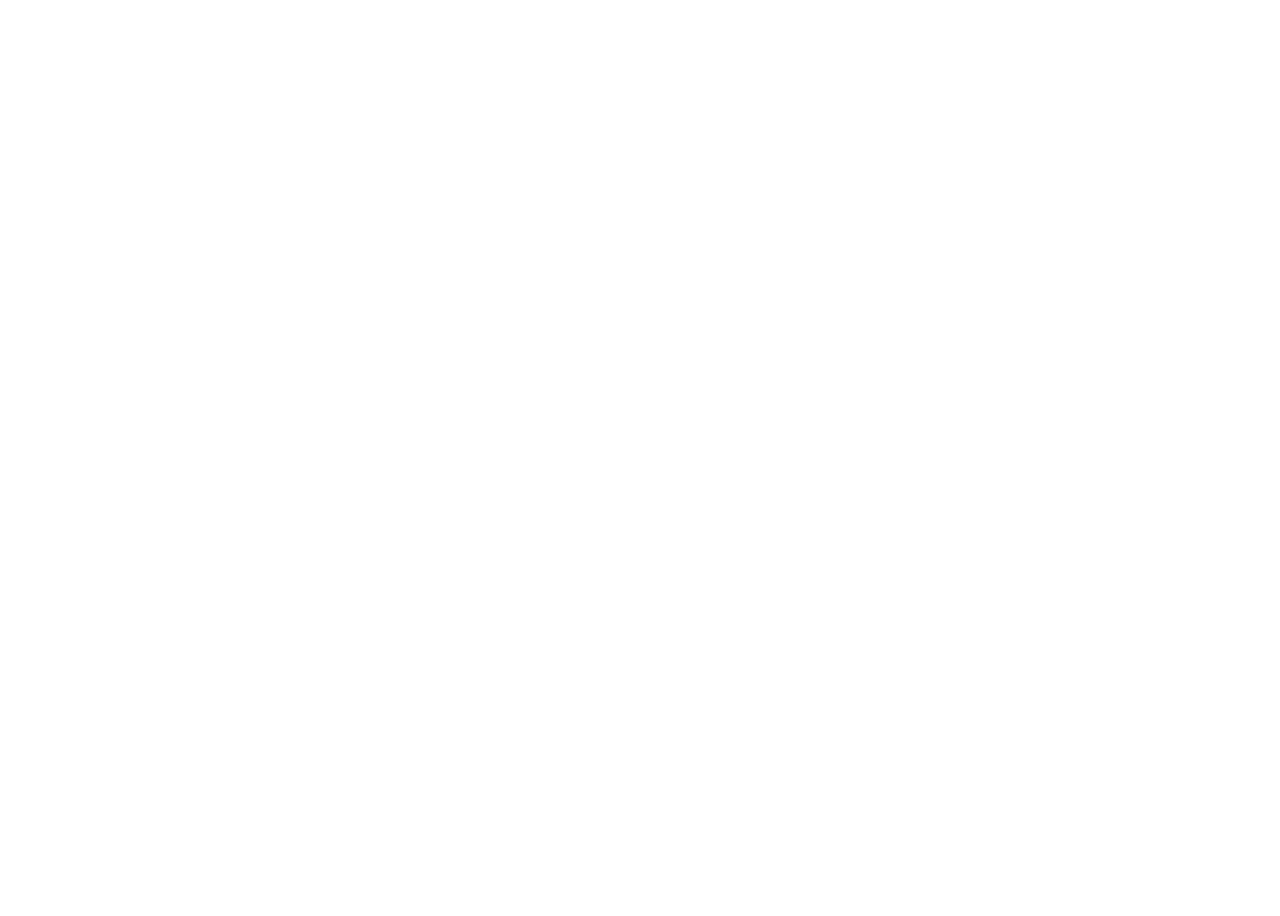
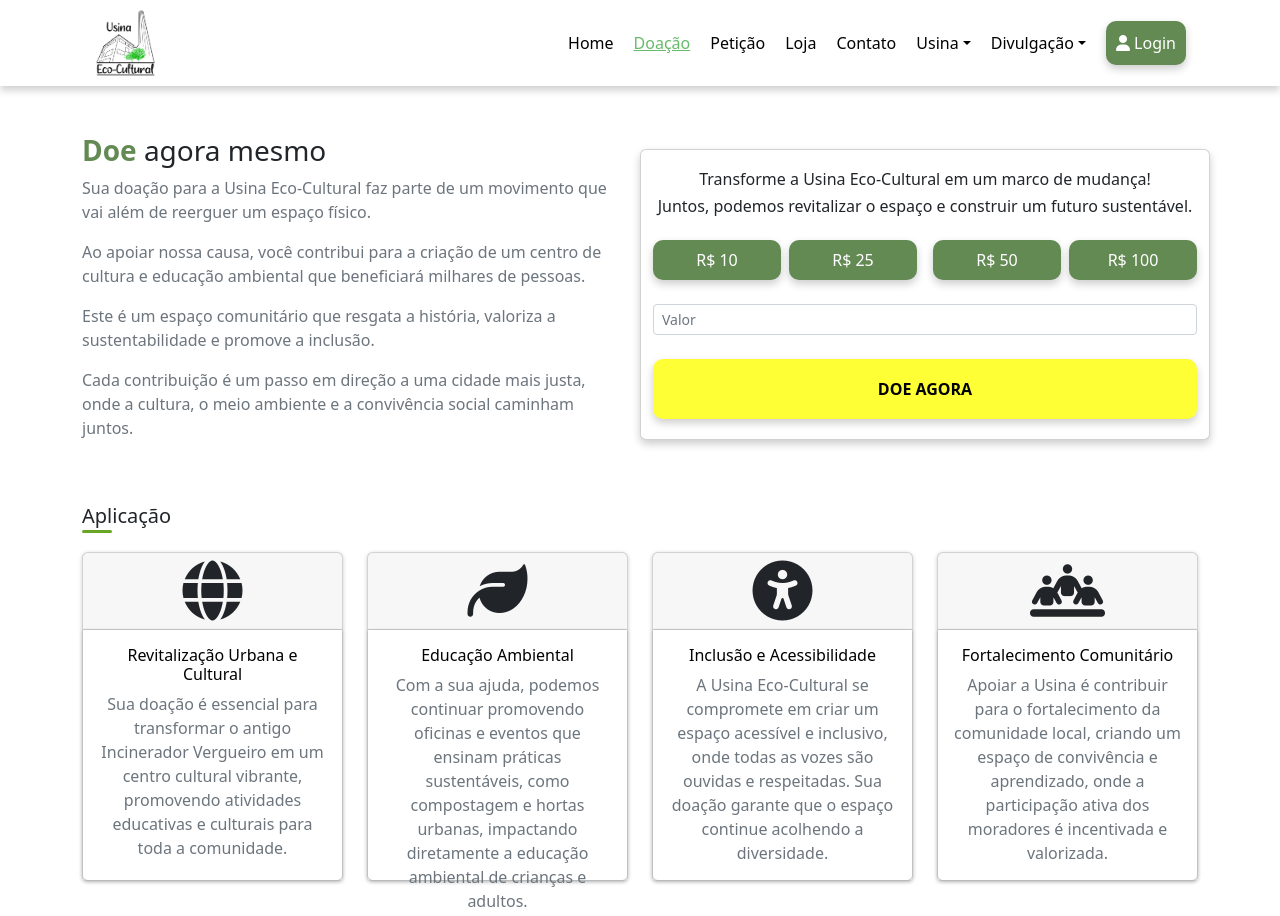
Before and after one commit to VictorHugo-7/S2-Site-UsinaEcoCultural, a plain HTML site: page html/pages/doacao/doacao.html in a window 1280 px wide. Shown: the top 916 px of the page. Before the commit the page ends 800 px from the top, so only its background shows below. Drawn offline with nearby package versions, Linux system fonts and the light colour scheme.

Commit message:
atualização página doação e algumas alterações na página de contato

```diff
--- a/css/pages/contato/section1.css
+++ b/css/pages/contato/section1.css
@@ -68,10 +68,10 @@ Isso ajuda na hora de diferenciar as classes criadas pela equipe de desenvolvime
 
 /* Iframe */
 .my-contato-s1-iframe{
-    height: 180px;
+    height: 100%;
 }
 .my-contato-s1-iframe:hover{
-    transform: scale(1.01);
+    transform: scale(1.03);
 }
 
 
--- /dev/null
+++ b/css/pages/doacao/_import.css
@@ -0,0 +1,2 @@
+@import url('./section1.css');
+@import url('./section2.css');
--- /dev/null
+++ b/css/pages/doacao/section1.css
@@ -0,0 +1,56 @@
+/*
+Padronização
+Usar o prefixo: (my-doacao-s1-).
+Colocar primeiro o prefixo (my-doacao-s1-), depois as classes do bootstrap
+Isso ajuda na hora de diferenciar as classes criadas pela equipe de desenvolvimento e as classes já predefinidas do bootstrap
+*/
+
+
+
+/* Texto Doe*/
+.my-doacao-s1-textoDoe{
+    color: var(--cor-verdeEscuro);
+    font-weight: 700;
+}
+
+
+
+/* Texto */
+.my-doacao-s1-texto p{
+    color: var(--cor-cinza);
+}
+
+
+
+/* Card */
+.my-doacao-s1-card{
+    box-shadow: var(--sombra-preta);
+    padding: 20px
+}
+
+
+
+/* Btn Valores e Doe Agora */
+.my-doacao-s1-btnValores {
+    width: 100%;
+    background-color: var(--cor-verdeEscuro);
+    color: var(--cor-branco);
+    box-shadow: var(--sombra-preta);
+    height: 40px;
+    border-radius: 10px;
+}
+.my-doacao-s1-btnValores:hover {
+    opacity: 90%;
+}
+.my-doacao-s1-btnDoeAgora {
+    width: 100%;
+    background-color: var(--cor-amarelo);
+    color: var(--cor-preto);
+    box-shadow: var(--sombra-preta);
+    font-weight: 600;
+    border-radius: 10px;
+    height: 60px;
+}
+.my-doacao-s1-btnDoeAgora:hover {
+    opacity: 80%;
+}
--- /dev/null
+++ b/css/pages/doacao/section2.css
@@ -0,0 +1,58 @@
+/*
+Padronização
+Usar o prefixo: (my-doacao-s2-).
+Colocar primeiro o prefixo (my-doacao-s2-), depois as classes do bootstrap
+Isso ajuda na hora de diferenciar as classes criadas pela equipe de desenvolvimento e as classes já predefinidas do bootstrap
+*/
+
+
+
+/* Aplicação */
+.my-doacao-s2-aplicacao {
+    display: inline-block;
+    position: relative;
+}
+.my-doacao-s2-aplicacao::after {
+    content: "";
+    display: block;
+    width: 30px;
+    height: 3px;
+    margin: 2px 0px;
+    background-color: var(--cor-verdeDestaque);
+    position: absolute;
+    left: 0;
+    border-radius: 20px;
+}
+
+
+
+/* Card */
+.my-doacao-s2-card, .card-body{
+    box-shadow: 0 1px 4px rgba(0, 0, 0, 0.2);
+    height: 250px
+}
+.my-doacao-s2-card:hover {
+    transition: transform 0.6s ease;
+    transform: scale(1.01);
+}
+
+
+
+/* Ícone */
+.my-doacao-s2-icone{
+    font-size: 60px;
+}
+
+
+
+/* Título */
+.my-doacao-s2-titulo{
+    color: var(--cor-preto);
+}
+
+
+
+/* Escrita */
+.my-doacao-s2-escrita{
+    color: var(--cor-cinza);
+}
--- a/css/pages/index/section2.css
+++ b/css/pages/index/section2.css
@@ -28,7 +28,7 @@ Isso ajuda na hora de diferenciar as classes criadas pela equipe de desenvolvime
 
 /* Card */
 .my-index-s2-card{
-    box-shadow: 0 1px 4px rgba(0, 0, 0, 0.2);;
+    box-shadow: 0 1px 4px rgba(0, 0, 0, 0.2);
 }
 .my-index-s2-card:hover {
     transition: transform 0.6s ease;
--- a/css/pages/parcerias/section3.css
+++ b/css/pages/parcerias/section3.css
@@ -26,11 +26,12 @@ Isso ajuda na hora de diferenciar as classes criadas pela equipe de desenvolvime
 
 
 /* Foto Pessoa */
-.my-parcerias-s3-fotoPessoa {
+.my-parcerias-s3-fotoPessoa img{
     border: 1px solid var(--cor-preto);
     border-radius: 100%;
+    object-fit: cover;
+    max-width: 100px;
     height: 100px;
-    width: 100px;
 }
 
 
--- a/css/pages/peticao/section1.css
+++ b/css/pages/peticao/section1.css
@@ -11,7 +11,7 @@ Isso ajuda na hora de diferenciar as classes criadas pela equipe de desenvolvime
 .my-peticao-s1-faixa{
     background-color: var(--cor-verdeEscuro);
     color: var(--cor-branco);
-    padding: 20px;
+    padding: 10px;
     text-align: center;
 }
 
@@ -20,6 +20,7 @@ Isso ajuda na hora de diferenciar as classes criadas pela equipe de desenvolvime
 /* Título */
 .my-peticao-s1-titulo{
     color: var(--cor-verdeEscuro);
+    font-weight: 700;
 }
 
 
--- a/html/pages/doacao/doacao.html
+++ b/html/pages/doacao/doacao.html
@@ -0,0 +1,96 @@
+<!DOCTYPE html>
+<html lang="pt-BR">
+
+<head>
+    <meta charset="UTF-8">
+    <meta name="viewport" content="width=device-width, initial-scale=1.0">
+    <title>Usina Eco-Cultural -- Doação</title>
+
+
+    <!-- Link Favicon -->
+    <link rel="apple-touch-icon" sizes="180x180" href="../../../media/favicon/apple-touch-icon.png">
+    <link rel="icon" type="image/png" sizes="32x32" href="../../../media/favicon/favicon-32x32.png">
+    <link rel="icon" type="image/png" sizes="16x16" href="../../../media/favicon/favicon-16x16.png">
+    <link rel="manifest" href="../../media/favicon/site.webmanifest">
+
+
+    <!-- Link Ícones | https://cdnjs.com/libraries/font-awesome | https://fontawesome.com/ -->
+    <link rel="stylesheet" href="https://cdnjs.cloudflare.com/ajax/libs/font-awesome/6.6.0/css/all.min.css"
+        integrity="sha512-Kc323vGBEqzTmouAECnVceyQqyqdsSiqLQISBL29aUW4U/M7pSPA/gEUZQqv1cwx4OnYxTxve5UMg5GT6L4JJg=="
+        crossorigin="anonymous" referrerpolicy="no-referrer" />
+
+
+    <!-- Links CSS - Global e Componentes -->
+    <link rel="stylesheet" href="../../../css/components/_import.css">
+
+
+    <!-- Links CSS - Contato -->
+    <link rel="stylesheet" href="../../../css/pages/doacao/_import.css">
+
+
+    <!-- Bootstrap -->
+    <link href="https://cdn.jsdelivr.net/npm/bootstrap@5.2.1/dist/css/bootstrap.min.css" rel="stylesheet"
+        integrity="sha384-iYQeCzEYFbKjA/T2uDLTpkwGzCiq6soy8tYaI1GyVh/UjpbCx/TYkiZhlZB6+fzT" crossorigin="anonymous">
+
+
+    <!-- CSS para marcar a página que estamos -->
+    <style>
+        #my-menu-doacao {
+            color: var(--cor-verdeClaro);
+            text-decoration: underline;
+        }
+    </style>
+</head>
+
+<body>
+    <!-- HTML Componentes -->
+    <nav id="my-menu-importacao"></nav>
+    <div id="my-login-importacao"></div>
+    <div id="my-cadastro-importacao"></div>
+    <div id="my-recuperarSenha-importacao"></div>
+    <div id="my-acessibilidadeLibras-importacao"></div>
+    <div id="my-acessibilidadeVoice-importacao"></div>
+
+
+    <!-- Altura Menu -->
+    <div class="mb-5" style="height: 86px;"></div>
+
+
+    <!-- Sections -->
+    <div id="my-doacao-s1-importacao"></div>
+    <div id="my-doacao-s2-importacao"></div>
+
+
+
+
+    <!-- HTML Componente -->
+    <div id="my-rodape-importacao"></div>
+
+
+    <!-- Script Componentes -->
+    <script src="../../../js/componentes/menu.js"></script>
+    <script src="../../../js/componentes/login.js"></script>
+    <script src="../../../js/componentes/cadastro.js"></script>
+    <script src="../../../js/componentes/recuperarSenha.js"></script>
+    <script src="../../../js/componentes/rodape.js"></script>
+    <script src="../../../js/componentes/acessibilidadeLibras.js"></script>
+
+
+    <!-- Script Sections -->
+    <script src="../../../js/pages/doacao/section1.js"></script>
+    <script src="../../../js/pages/doacao/section2.js"></script>
+
+
+    <!-- Bootstrap -->
+    <script src="https://cdn.jsdelivr.net/npm/bootstrap@5.2.1/dist/js/bootstrap.bundle.min.js"
+        integrity="sha384-u1OknCvxWvY5kfmNBILK2hRnQC3Pr17a+RTT6rIHI7NnikvbZlHgTPOOmMi466C8"
+        crossorigin="anonymous"></script>
+
+
+    <!-- Acessibilidades -->
+    <script src="https://vlibras.gov.br/app/vlibras-plugin.js"></script>
+    <script> new window.VLibras.Widget('https://vlibras.gov.br/app');</script>
+    <script src="https://code.responsivevoice.org/responsivevoice.js?key=MmfPhaM2"></script>
+</body>
+
+</html>
--- a/html/pages/doacao/section1.html
+++ b/html/pages/doacao/section1.html
@@ -0,0 +1,56 @@
+<div class="container">
+    <div class="row align-items-center">
+
+        <!-- Parte 1 -->
+        <div class="col-md-6">
+            <div class="my-doacao-s1-texto">
+                <h3><span class="my-doacao-s1-textoDoe">Doe</span> agora mesmo</h3>
+                <p> Sua doação para a Usina Eco-Cultural faz parte de um movimento que vai além de reerguer um espaço
+                    físico. </p>
+                <p>Ao apoiar nossa causa, você contribui para a criação de um centro de cultura e educação ambiental que
+                    beneficiará milhares de pessoas. </p>
+                <p>Este é um espaço comunitário que resgata a história, valoriza a sustentabilidade e promove a
+                    inclusão. </p>
+                <p>Cada contribuição é um passo em direção a uma cidade mais justa, onde a cultura, o meio ambiente e a
+                    convivência social caminham juntos.</p>
+            </div>
+        </div>
+
+        <!-- Parte 2 -->
+        <div class="col-md-6 my-doacao-s1-card card">
+            <div class="row align-items-around">
+
+                <div class="col-12 text-center mb-3">
+                    <h6>Transforme a Usina Eco-Cultural em um marco de mudança! </h6>
+                    <h6>Juntos, podemos revitalizar o espaço e construir um futuro sustentável.</h6>
+                </div>
+
+                <!-- Btn Valores -->
+                <div class="col-12 mb-4">
+                    <div class="d-flex">
+                        <button class="my-doacao-s1-btnValores mr-2">R$ 10</button>
+                        <button class="my-doacao-s1-btnValores mx-2">R$ 25</button>
+                        <button class="my-doacao-s1-btnValores mx-2">R$ 50</button>
+                        <button class="my-doacao-s1-btnValores ml-2">R$ 100</button>
+                    </div>
+                </div>
+
+                <!-- Input Valor -->
+                <div class="col-12 mb-4">
+                    <div>
+                        <input type="number" class="form-control form-control-sm" placeholder="Valor" />
+                    </div>
+                </div>
+
+                <!-- Btn Doe Agora -->
+                <div class="col-12">
+                    <div>
+                        <button class="my-doacao-s1-btnDoeAgora">DOE AGORA</button>
+                    </div>
+                </div>
+
+            </div>
+
+        </div>
+    </div>
+</div>
--- a/html/pages/doacao/section2.html
+++ b/html/pages/doacao/section2.html
@@ -0,0 +1,59 @@
+<div class="container my-5">
+
+    <!-- Propósito -->
+    <h5 class="my-doacao-s2-aplicacao mb-4">Aplicação</h5>
+    <div class="row">
+
+        <!-- Card 1 -->
+        <div class="col-12 col-md-6 col-lg-3 mb-4">
+            <div class="my-doacao-s2-card card text-center">
+                <div class="card-header"> <i class="my-doacao-s2-icone fas fa-globe"></i> </div>
+                <div class="card-body">
+                    <h6 class="my-doacao-s2-titulo">Revitalização Urbana e Cultural </h6>
+                    <p class="my-doacao-s2-escrita">
+                        Sua doação é essencial para transformar o antigo Incinerador Vergueiro em um centro cultural vibrante, promovendo atividades educativas e culturais para toda a comunidade.
+                    </p>
+                </div>
+            </div>
+        </div>
+
+        <!-- Card 2 -->
+        <div class="col-12 col-md-6 col-lg-3 mb-4">
+            <div class="my-doacao-s2-card card text-center">
+                <div class="card-header"> <i class="my-doacao-s2-icone fas fa-leaf"></i> </div>
+                <div class="card-body">
+                    <h6 class="my-doacao-s2-titulo">Educação Ambiental</h6>
+                    <p class="my-doacao-s2-escrita">
+                        Com a sua ajuda, podemos continuar promovendo oficinas e eventos que ensinam práticas sustentáveis, como compostagem e hortas urbanas, impactando diretamente a educação ambiental de crianças e adultos.
+                    </p>
+                </div>
+            </div>
+        </div>
+
+        <!-- Card 3 -->
+        <div class="col-12 col-md-6 col-lg-3 mb-4">
+            <div class="my-doacao-s2-card card text-center">
+                <div class="card-header"> <i class="my-doacao-s2-icone fas fa-universal-access"></i> </div>
+                <div class="card-body">
+                    <h6 class="my-doacao-s2-titulo">Inclusão e Acessibilidade</h6>
+                    <p class="my-doacao-s2-escrita">
+                        A Usina Eco-Cultural se compromete em criar um espaço acessível e inclusivo, onde todas as vozes são ouvidas e respeitadas. Sua doação garante que o espaço continue acolhendo a diversidade.
+                    </p>
+                </div>
+            </div>
+        </div>
+
+        <!-- Card 4 -->
+        <div class="col-12 col-md-6 col-lg-3 mb-4">
+            <div class="my-doacao-s2-card card text-center">
+                <div class="card-header"> <i class="my-doacao-s2-icone fas fa-people-line"></i> </div>
+                <div class="card-body">
+                    <h6 class="my-doacao-s2-titulo">Fortalecimento Comunitário</h6>
+                    <p class="my-doacao-s2-escrita">
+                        Apoiar a Usina é contribuir para o fortalecimento da comunidade local, criando um espaço de convivência e aprendizado, onde a participação ativa dos moradores é incentivada e valorizada.
+                    </p>
+                </div>
+            </div>
+        </div>
+    </div>
+</div>
--- /dev/null
+++ b/js/pages/doacao/section1.js
@@ -0,0 +1,8 @@
+fetch('../../../html/pages/doacao/section1.html')
+    .then(response => response.text())
+    .then(data => {
+        document.getElementById('my-doacao-s1-importacao').innerHTML = data;
+
+
+    })
+    .catch(error => console.error('Erro ao carregar a página:', error));
--- /dev/null
+++ b/js/pages/doacao/section2.js
@@ -0,0 +1,8 @@
+fetch('../../../html/pages/doacao/section2.html')
+    .then(response => response.text())
+    .then(data => {
+        document.getElementById('my-doacao-s2-importacao').innerHTML = data;
+
+
+    })
+    .catch(error => console.error('Erro ao carregar a página:', error));
```
Also changed, not shown: html/pages/contato/section1.html (+6 -6 lines), html/pages/index/section2.html (+1 -1 lines), html/pages/parcerias/section3.html (+3 -3 lines), html/pages/peticao/section1.html (+6 -6 lines).
